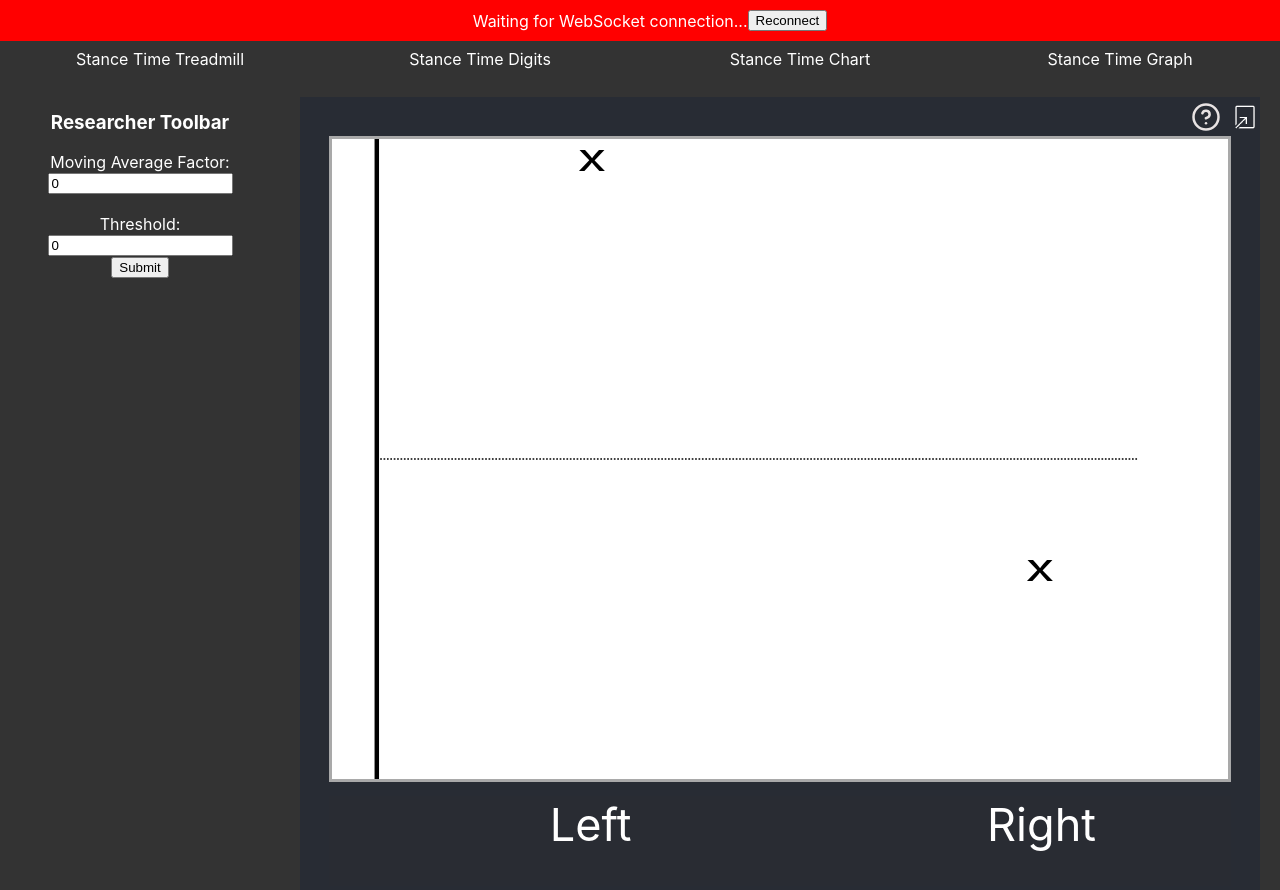
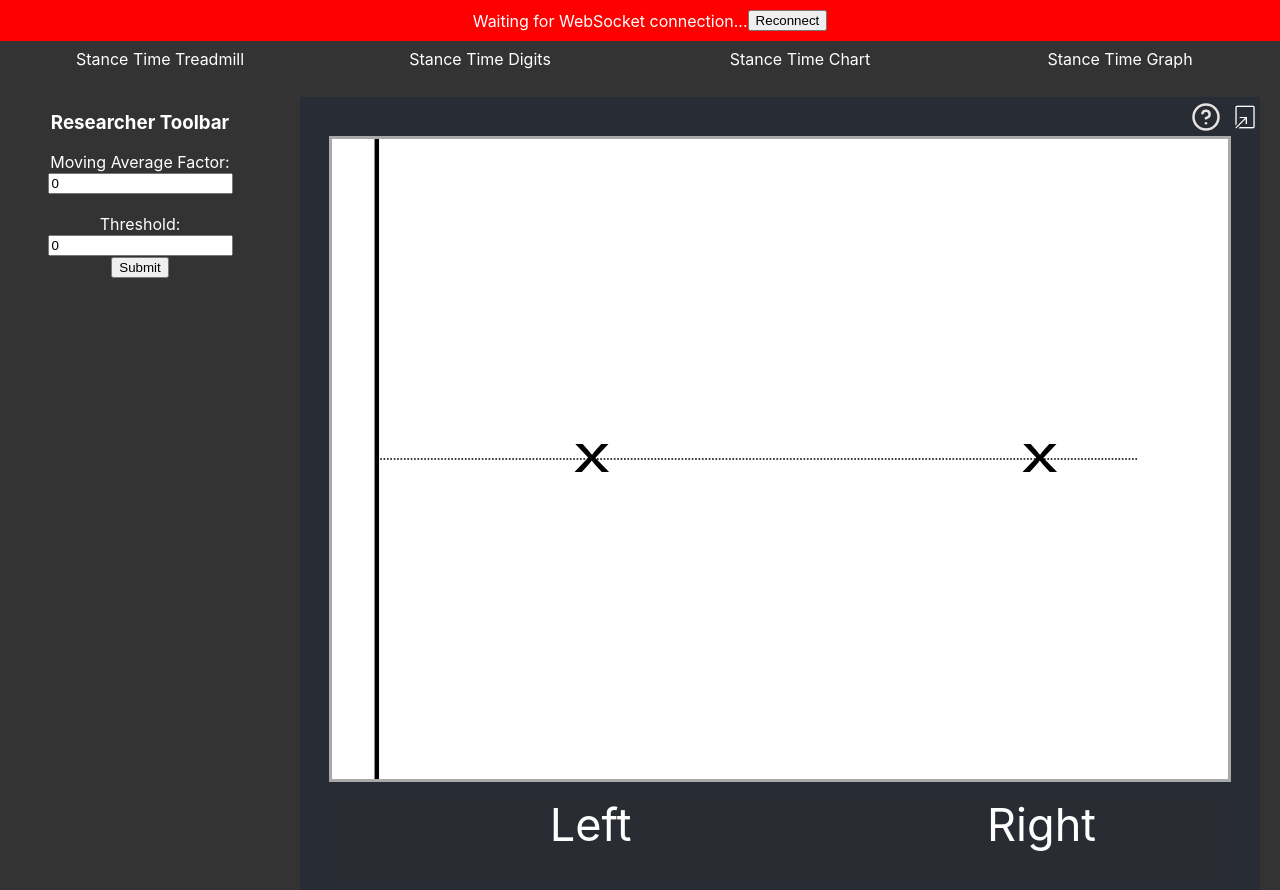
Before and after one commit to oss-slu/Step_Time_Biofeedback, a React (Create React App) app in the folder frontend/: page / in a window 1280 px wide. Shown: the top 890 px of the page. Built offline with nearby package versions, Linux system fonts and the light colour scheme; no server answers.

Commit message:
centered X's on baseline when there's no stanceTime data and increased fontsize slightly

```diff
--- a/frontend/src/StanceTimeTreadmill.js
+++ b/frontend/src/StanceTimeTreadmill.js
@@ -5,6 +5,7 @@ import { HelpCircle } from "lucide-react";
 function StanceTimeTreadmill({ stanceTime }) {
   const [showHelpText, setShowHelpText] = useState(false);
 
+  const XFontSize = 8;
   const xColor = {
     left:'black',
     right:'black'
@@ -25,8 +26,12 @@ function StanceTimeTreadmill({ stanceTime }) {
   let rightMinPosition = Math.min(scaleFactor + rightOffsetMax, 10);
   // let leftCurrent = stanceTime.left * leftScaleFactor;
   // let rightCurrent = stanceTime.right * rightScaleFactor;
+
+  // TBD
   let leftCurrent = Math.floor(Math.random() * 80);
   let rightCurrent = Math.floor(Math.random() * 80);
+  if (!stanceTime.left) leftCurrent = scaleFactor;
+  if (!stanceTime.right) rightCurrent = scaleFactor;
 
   function hideHelp() {
     if (showHelpText) {
@@ -126,7 +131,7 @@ function StanceTimeTreadmill({ stanceTime }) {
             {isInsideZone.left ? (
               <circle cx="29" cy="0" r="2" fill="green" />
             ) : (
-              <text x="29" y="0" fontSize="6" textAnchor="middle" fill={xColor.left}>x</text>
+              <text x="29" y={XFontSize/4} fontSize={XFontSize} textAnchor="middle" fill={xColor.left}>x</text>
             )}
 
           </g>
@@ -140,7 +145,7 @@ function StanceTimeTreadmill({ stanceTime }) {
             {isInsideZone.right ? (
               <circle cx="79" cy="0" r="2" fill="green" />
             ) : (
-              <text x="79" y="0" fontSize="6" textAnchor="middle" fill={xColor.right}>x</text>
+              <text x="79" y={XFontSize/4} fontSize={XFontSize} textAnchor="middle" fill={xColor.right}>x</text>
             )}
 
           </g>
```
